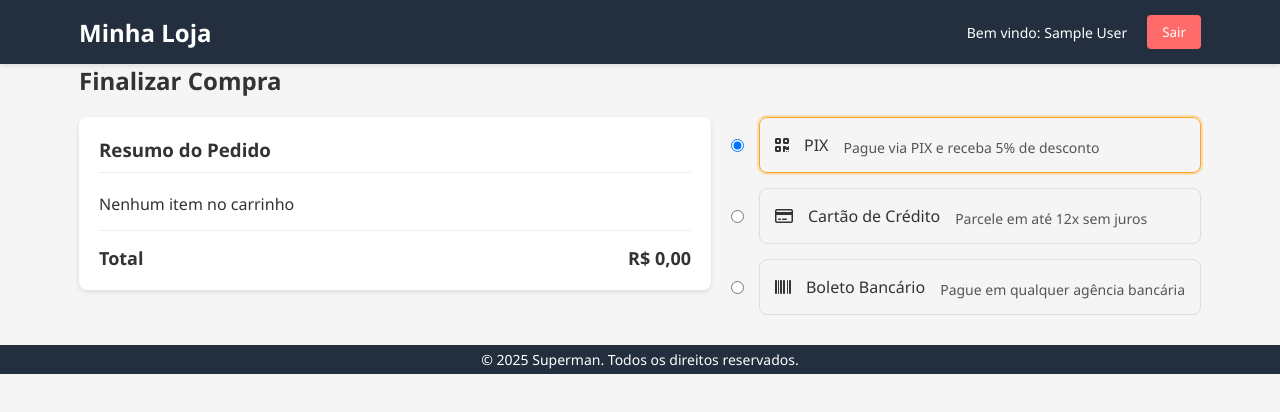
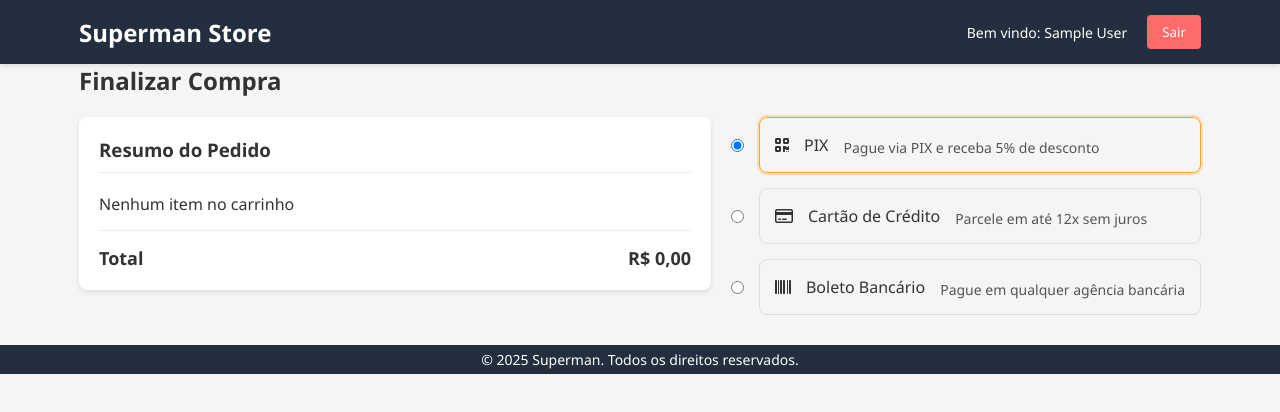
Before and after one commit to VitorBernardo1/Novo, a plain HTML site: page index.html/payment.html in a window 1280 px wide. Drawn offline with Linux system fonts and the light colour scheme; sample sign-in values are in the browser's storage.

Commit message:
Update payment.html

```diff
--- a/index.html/payment.html
+++ b/index.html/payment.html
@@ -3,7 +3,7 @@
 <head>
     <meta charset="UTF-8">
     <meta name="viewport" content="width=device-width, initial-scale=1.0">
-    <title>Pagamento | Minha Loja</title>
+    <title>Pagamento | Superman Store</title>
     <link rel="stylesheet" href="styles/main.css">
     <link rel="stylesheet" href="styles/payment.css">
     <link rel="stylesheet" href="https://cdnjs.cloudflare.com/ajax/libs/font-awesome/6.4.0/css/all.min.css">
@@ -11,7 +11,7 @@
 <body>
     <header>
         <div class="container">
-            <h1>Minha Loja</h1>
+            <h1>Superman Store</h1>
             <div class="user-info">
                 <span id="welcomeMessage">Bem vindo: </span>
                 <button id="logoutBtn">Sair</button>
```
